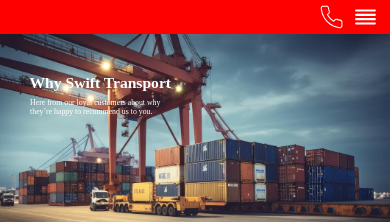
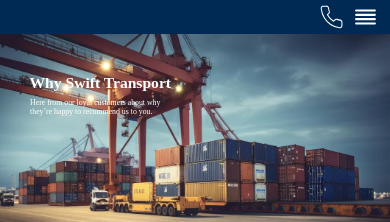
Before and after one commit to tarupathak/Swift, a React (Create React App) app: page /whySwift in a window 390 px wide. Shown: the top 222 px of the page. Built offline with nearby package versions, Linux system fonts and the light colour scheme.

Commit message:
Fixed bugs

```diff
--- a/src/Components/Components.css
+++ b/src/Components/Components.css
@@ -250,7 +250,7 @@
   }
 
   .mobNav div{
-    background-color: red;
+
     height: 4vh;
     display: flex;
     justify-content: end;
@@ -260,6 +260,7 @@
   .mobNav div img {
     padding: 0.5vh;
   }
+
 
   .navList{
     position: fixed;
--- a/src/Components/Navbar.jsx
+++ b/src/Components/Navbar.jsx
@@ -34,7 +34,7 @@ const Navbar = () => {
           <span className="navItem1">Complete Warehousing Solution</span>
         </div>
       </div>
-      <div className="mobNav">
+      <div className="mobNav" style={{backgroundColor:"#002a54"}}>
         <div>
           <img src={phone} />
           <img onClick={()=>setNavOpen(!navOpen)} src={hamburger} />
--- a/src/Components/Navbar2.jsx
+++ b/src/Components/Navbar2.jsx
@@ -78,7 +78,7 @@ const Navbar2 = () => {
           <span className="navItem1">Complete Warehousing Solution</span>
         </div>
       </div>
-      <div className="mobNav">
+      <div className="mobNav" style={{backgroundColor: "red"}}>
         <div>
           <img src={phone} />
           <img onClick={()=>setNavOpen(!navOpen)} src={hamburger} />
```
